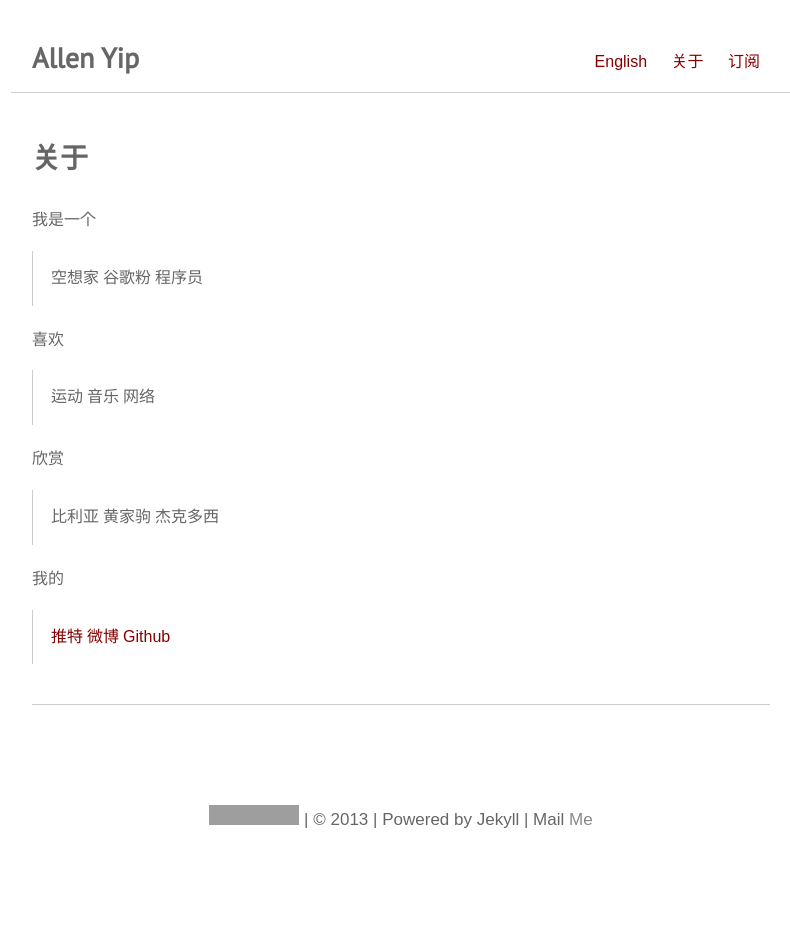
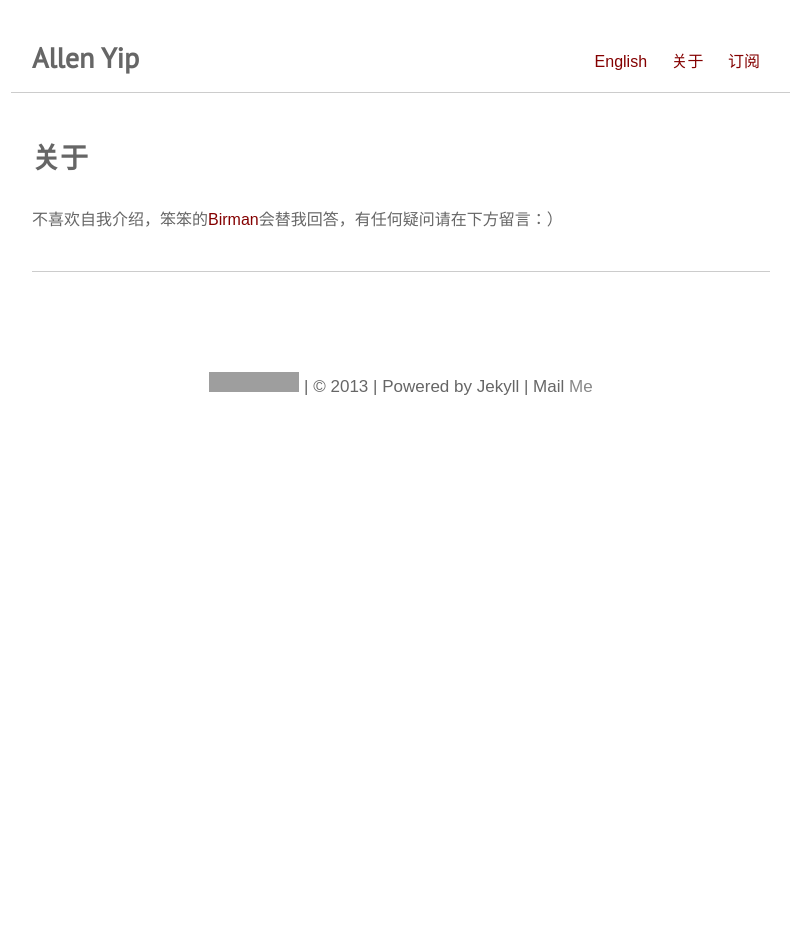
Before and after one commit to allenyip/allenyip.github.com, a Jekyll site: the page built from about.md, in a window 1280 px wide. Shown: the whole page, without its empty margins (239-1029 px from the left). Built offline with Jekyll 4.4.1, drawn with Linux system fonts in a browser that asks for light colours; some web fonts are replaced; Markdown is read by kramdown in place of the engine named in the settings; comment, search, counter and statistics services are not loaded; grey boxes are pictures that could not be loaded.

Commit message:
modify about page

```diff
--- a/about.md
+++ b/about.md
@@ -4,14 +4,4 @@ title: 关于
 layout: default
 
 ---
-我是一个
->空想家 | 谷歌粉 | 程序员
-
-喜欢
->运动 | 音乐 | 网络
-
-欣赏
->比利亚 | 黄家驹 | 杰克多西
-
-我的
->[推特](https://twitter.com/allenyipp) | [微博](http://weibo.com/boring) | [Github](https://github.com/allenyip)
+不喜欢自我介绍，笨笨的[Birman](http://allenyip.github.com/birman)会替我回答，有任何疑问请在下方留言：）
```
